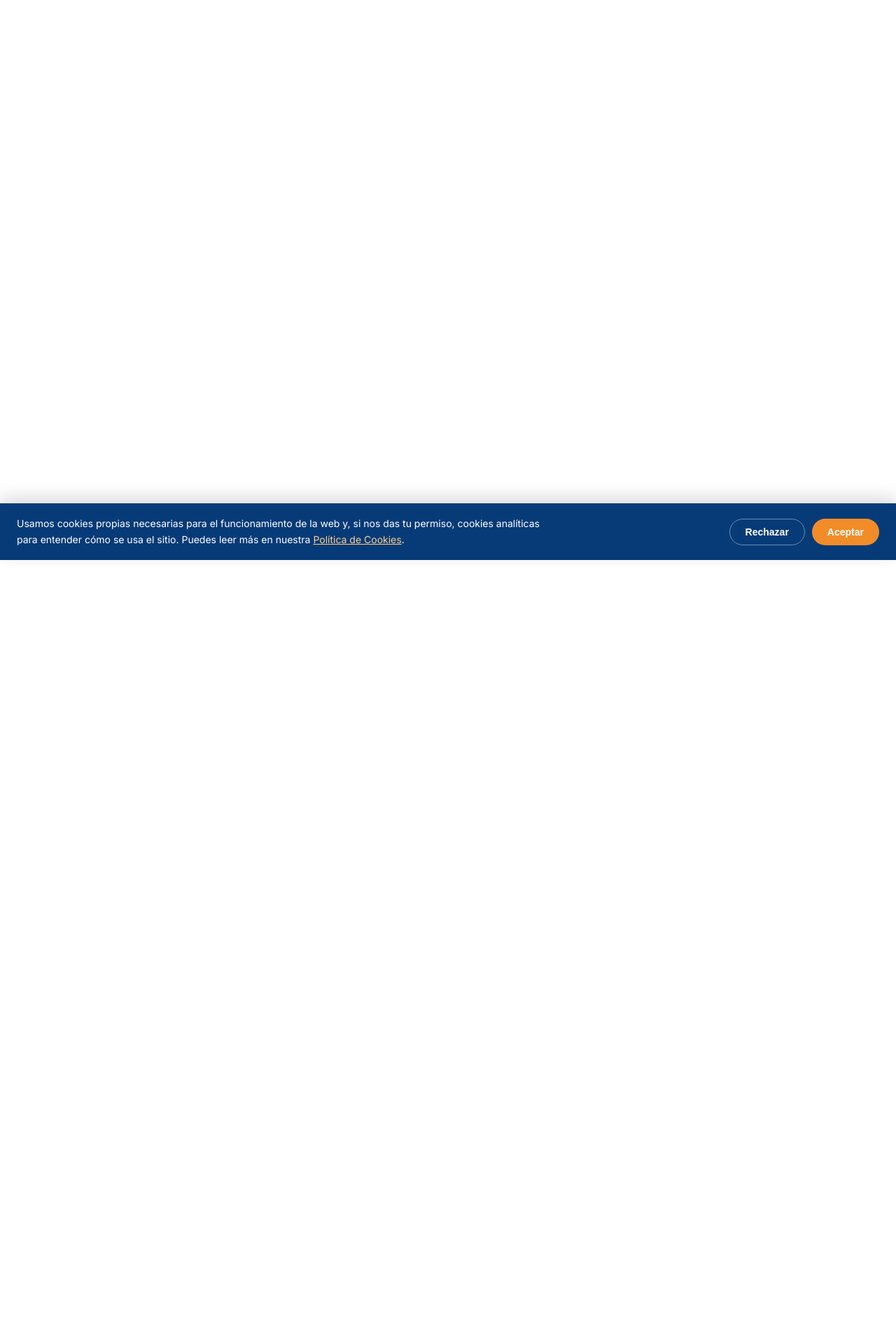
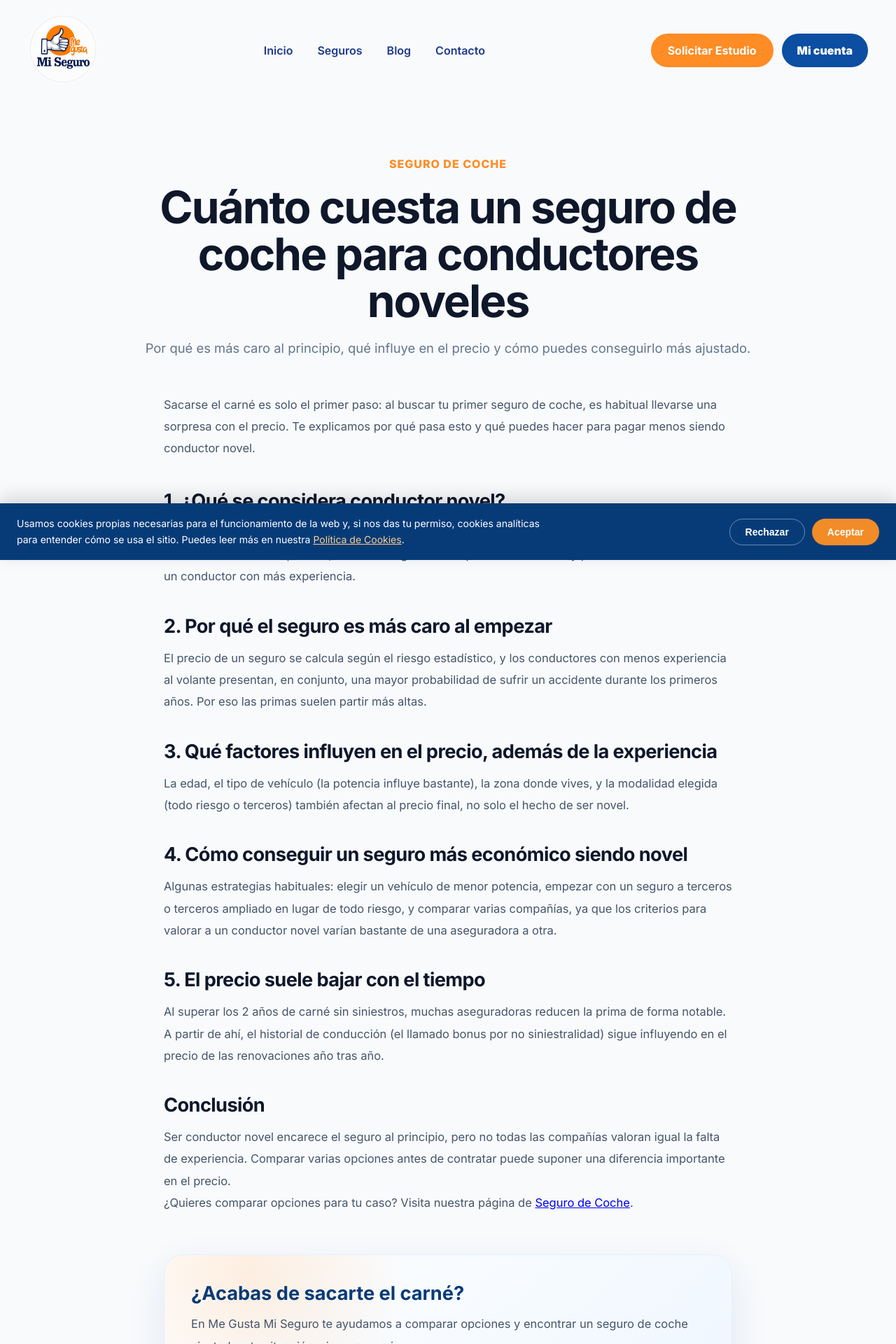
Before and after one commit to JaviGzlez/megustamiseguro, a React (Vite) app: page /blog/cuanto-cuesta-seguro-coche-conductores-noveles in a window 1280 px wide. Shown: the top 1920 px of the page at 70% size. Before the commit the page ends 800 px from the top, so only its background shows below. Built offline with nearby package versions, Linux system fonts and the light colour scheme.

Commit message:
Blog de Noveles

```diff
--- a/scripts/prerender-meta.mjs
+++ b/scripts/prerender-meta.mjs
@@ -160,6 +160,12 @@ const ROUTES = [
     description:
       "Cómo elegir un seguro médico familiar económico, qué influye en el precio y cómo ahorrar al incluir a toda la familia en la misma póliza.",
   },
+  {
+    path: "/blog/cuanto-cuesta-seguro-coche-conductores-noveles",
+    title: "Cuánto cuesta un seguro de coche para conductores noveles | Me Gusta Mi Seguro",
+    description:
+      "Por qué el seguro de coche es más caro para conductores noveles, qué factores influyen en el precio y cómo puedes conseguirlo más barato.",
+  },
 ];
 
 function buildHtml(template, route) {
--- a/src/main.jsx
+++ b/src/main.jsx
@@ -24,6 +24,7 @@ import ArticuloSeguroGatos from "./pages/ArticuloSeguroGatos";
 import ArticuloAutonomos from "./pages/ArticuloAutonomos";
 import ArticuloSeguroTransporte from "./pages/ArticuloSeguroTransporte";
 import ArticuloSeguroMedicoFamiliar from "./pages/ArticuloSeguroMedicoFamiliar";
+import ArticuloSeguroCocheNoveles from "./pages/ArticuloSeguroCocheNoveles";
 import AvisoLegal from "./pages/AvisoLegal";
 import PoliticaPrivacidad from "./pages/PoliticaPrivacidad";
 import PoliticaCookies from "./pages/PoliticaCookies";
@@ -97,6 +98,10 @@ ReactDOM.createRoot(document.getElementById("root")).render(
            path="/blog/seguro-medico-familiar-como-elegir-el-mejor-plan"
            element={<ArticuloSeguroMedicoFamiliar />}
         />
+        <Route
+           path="/blog/cuanto-cuesta-seguro-coche-conductores-noveles"
+           element={<ArticuloSeguroCocheNoveles />}
+        />
 
         <Route path="/aviso-legal" element={<AvisoLegal />} />
         <Route path="/politica-privacidad" element={<PoliticaPrivacidad />} />
--- /dev/null
+++ b/src/pages/ArticuloSeguroCocheNoveles.jsx
@@ -0,0 +1,170 @@
+import "./Blog.css";
+import { Helmet } from "react-helmet-async";
+import FaqSchema from "../components/FaqSchema";
+
+function ArticuloSeguroCocheNoveles() {
+  return (
+    <main className="blogPage">
+      <Helmet>
+        <title>Cuánto cuesta un seguro de coche para conductores noveles | Me Gusta Mi Seguro</title>
+        <meta
+          name="description"
+          content="Por qué el seguro de coche es más caro para conductores noveles, qué factores influyen en el precio y cómo puedes conseguirlo más barato."
+        />
+              <link rel="canonical" href="https://megustamiseguro.es/blog/cuanto-cuesta-seguro-coche-conductores-noveles" />
+
+        <meta property="og:type" content="website" />
+        <meta property="og:title" content="Cuánto cuesta un seguro de coche para conductores noveles | Me Gusta Mi Seguro" />
+        <meta property="og:description" content="Por qué el seguro de coche es más caro para conductores noveles, qué factores influyen en el precio y cómo puedes conseguirlo más barato." />
+        <meta property="og:url" content="https://megustamiseguro.es/blog/cuanto-cuesta-seguro-coche-conductores-noveles" />
+        <meta property="og:image" content="https://megustamiseguro.es/og-image.jpg" />
+        <meta property="og:locale" content="es_ES" />
+        <meta property="og:site_name" content="Me Gusta Mi Seguro" />
+
+        <meta name="twitter:card" content="summary_large_image" />
+        <meta name="twitter:title" content="Cuánto cuesta un seguro de coche para conductores noveles | Me Gusta Mi Seguro" />
+        <meta name="twitter:description" content="Por qué el seguro de coche es más caro para conductores noveles, qué factores influyen en el precio y cómo puedes conseguirlo más barato." />
+        <meta name="twitter:image" content="https://megustamiseguro.es/og-image.jpg" />
+      </Helmet>
+
+      <FaqSchema
+        items={[
+          {
+            question: "¿Cuánto tiempo se considera conductor novel?",
+            answer:
+              "En España se considera conductor novel durante los 2 primeros años desde la obtención del carné. Durante ese periodo, muchas aseguradoras aplican condiciones y precios distintos a los de un conductor con más experiencia.",
+          },
+          {
+            question: "¿Por qué es más caro el seguro para un conductor novel?",
+            answer:
+              "Las aseguradoras basan el precio en el riesgo estadístico, y los conductores con menos experiencia al volante tienen, en conjunto, una mayor probabilidad de sufrir un accidente. Por eso las primas suelen ser más altas durante los primeros años.",
+          },
+          {
+            question: "¿El seguro baja de precio al dejar de ser novel?",
+            answer:
+              "Sí, normalmente. Al superar los 2 años de carné sin siniestros, muchas aseguradoras reducen la prima de forma notable, y a partir de ahí el historial de conducción (bonus por no siniestralidad) sigue influyendo en el precio de las renovaciones.",
+          },
+        ]}
+      />
+
+      <header className="blogHeader">
+        <a href="/">
+          <img
+            src="/images/logo.png"
+            alt="Me Gusta Mi Seguro"
+            className="blogLogo"
+          />
+        </a>
+
+        <nav className="blogNav">
+          <a href="/">Inicio</a>
+          <a href="/#seguros">Seguros</a>
+          <a href="/blog">Blog</a>
+          <a href="/#contacto">Contacto</a>
+        </nav>
+
+        <div className="headerAcciones">
+          <a href="/#contacto" className="blogHeaderBtn">
+          Solicitar Estudio
+          </a>
+
+          <a href="/mi-cuenta" className="miCuentaBtn">
+          Mi cuenta
+          </a>
+        </div>
+      </header>
+
+      <section className="articleHero">
+        <p>Seguro de Coche</p>
+
+        <h1>Cuánto cuesta un seguro de coche para conductores noveles</h1>
+
+        <span>
+          Por qué es más caro al principio, qué influye en el precio y cómo
+          puedes conseguirlo más ajustado.
+        </span>
+      </section>
+
+      <article className="articleContent">
+        <p className="articleIntro">
+          Sacarse el carné es solo el primer paso: al buscar tu primer seguro
+          de coche, es habitual llevarse una sorpresa con el precio. Te
+          explicamos por qué pasa esto y qué puedes hacer para pagar menos
+          siendo conductor novel.
+        </p>
+
+        <h2>1. ¿Qué se considera conductor novel?</h2>
+
+        <p>
+          En España, se considera conductor novel durante los 2 primeros años
+          desde que se obtiene el carné de conducir. Durante ese periodo,
+          muchas aseguradoras aplican condiciones y precios distintos a los
+          de un conductor con más experiencia.
+        </p>
+
+        <h2>2. Por qué el seguro es más caro al empezar</h2>
+
+        <p>
+          El precio de un seguro se calcula según el riesgo estadístico, y
+          los conductores con menos experiencia al volante presentan, en
+          conjunto, una mayor probabilidad de sufrir un accidente durante
+          los primeros años. Por eso las primas suelen partir más altas.
+        </p>
+
+        <h2>3. Qué factores influyen en el precio, además de la experiencia</h2>
+
+        <p>
+          La edad, el tipo de vehículo (la potencia influye bastante), la
+          zona donde vives, y la modalidad elegida (todo riesgo o terceros)
+          también afectan al precio final, no solo el hecho de ser novel.
+        </p>
+
+        <h2>4. Cómo conseguir un seguro más económico siendo novel</h2>
+
+        <p>
+          Algunas estrategias habituales: elegir un vehículo de menor
+          potencia, empezar con un seguro a terceros o terceros ampliado en
+          lugar de todo riesgo, y comparar varias compañías, ya que los
+          criterios para valorar a un conductor novel varían bastante de una
+          aseguradora a otra.
+        </p>
+
+        <h2>5. El precio suele bajar con el tiempo</h2>
+
+        <p>
+          Al superar los 2 años de carné sin siniestros, muchas aseguradoras
+          reducen la prima de forma notable. A partir de ahí, el historial de
+          conducción (el llamado bonus por no siniestralidad) sigue influyendo
+          en el precio de las renovaciones año tras año.
+        </p>
+
+        <h2>Conclusión</h2>
+
+        <p>
+          Ser conductor novel encarece el seguro al principio, pero no todas
+          las compañías valoran igual la falta de experiencia. Comparar
+          varias opciones antes de contratar puede suponer una diferencia
+          importante en el precio.
+        </p>
+
+        <p>
+          ¿Quieres comparar opciones para tu caso? Visita nuestra
+          página de <a href="/seguro-coche">Seguro de Coche</a>.
+        </p>
+
+        <div className="articleCta">
+          <h3>¿Acabas de sacarte el carné?</h3>
+
+          <p>
+            En Me Gusta Mi Seguro te ayudamos a comparar opciones y encontrar
+            un seguro de coche ajustado a tu situación, sin compromiso.
+          </p>
+
+          <a href="/#contacto">Solicitar estudio gratuito</a>
+        </div>
+      </article>
+    </main>
+  );
+}
+
+export default ArticuloSeguroCocheNoveles;
--- a/src/pages/Blog.jsx
+++ b/src/pages/Blog.jsx
@@ -52,6 +52,11 @@ function Blog() {
       title: "Seguro médico familiar: cómo elegir el mejor plan",
       text: "Qué influye en el precio, cómo ahorrar y qué revisar antes de contratar.",
       url: "/blog/seguro-medico-familiar-como-elegir-el-mejor-plan",
+    },
+    {
+      title: "Cuánto cuesta un seguro de coche para conductores noveles",
+      text: "Por qué es más caro al principio y cómo conseguirlo más ajustado.",
+      url: "/blog/cuanto-cuesta-seguro-coche-conductores-noveles",
     },
   ];
 
```
Also changed, not shown: 1 other file (tests, documents, lock files or other folders).
